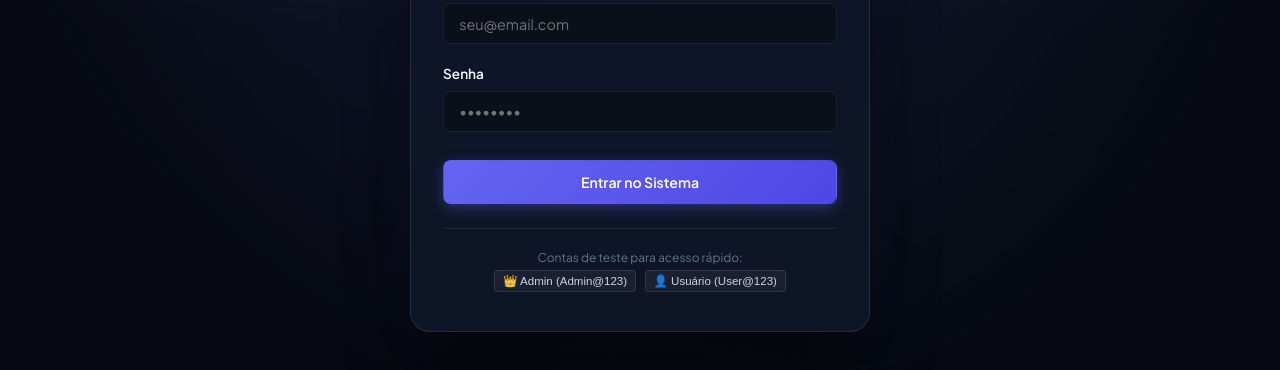
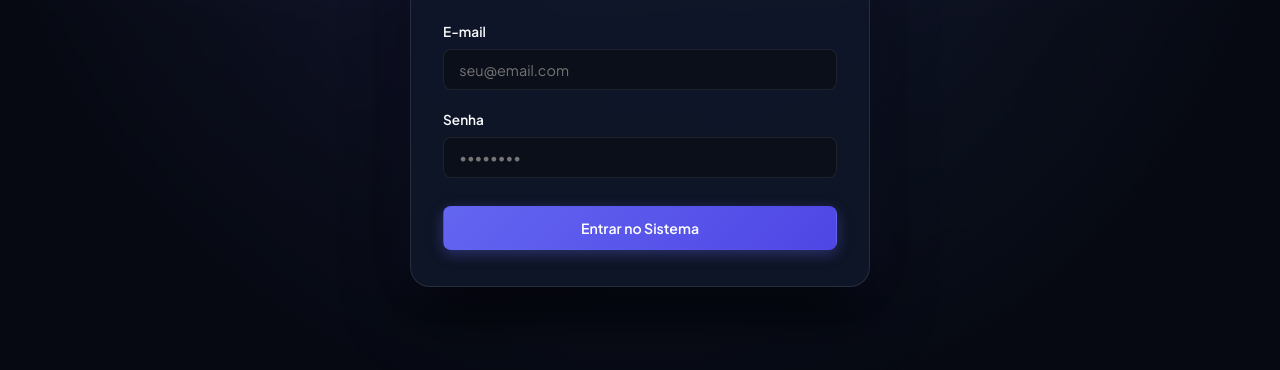
Before and after one commit to DouglasR13/Price_Monitor, a plain HTML site: page frontend/index.html in a window 1280 px wide. Shown: the part 376-746 px from the top of the page. Drawn offline with Linux system fonts and the light colour scheme.

Commit message:
fix: API_BASE url on cloud deploy and remove demo accounts box

```diff
--- a/frontend/index.html
+++ b/frontend/index.html
@@ -50,12 +50,6 @@
         <button type="submit" class="btn btn-primary" id="btnSubmitLogin" style="width: 100%; padding: 0.75rem; margin-top: 0.5rem;">
           Entrar no Sistema
         </button>
-
-        <div class="auth-demo-accounts">
-          <span>Contas de teste para acesso rápido:</span><br />
-          <button type="button" onclick="fillDemoCredentials('admin@radar.com', 'Admin@123')">👑 Admin (Admin@123)</button>
-          <button type="button" onclick="fillDemoCredentials('usuario@demo.com', 'User@123')">👤 Usuário (User@123)</button>
-        </div>
       </form>
 
       <!-- 2. REGISTER FORM -->
--- a/frontend/js/app.js
+++ b/frontend/js/app.js
@@ -3,9 +3,11 @@
  */
 
 // Determine API base URL dynamically
-const API_BASE = (window.location.protocol === 'file:' || window.location.origin === 'null' || !window.location.port || window.location.port === '5500')
+const API_BASE = (window.location.protocol === 'file:' || window.location.origin === 'null')
   ? 'http://127.0.0.1:8080'
-  : window.location.origin;
+  : ((window.location.port === '5500' || window.location.port === '3000')
+      ? 'http://127.0.0.1:8080'
+      : window.location.origin);
 
 const state = {
   products: [],
```
